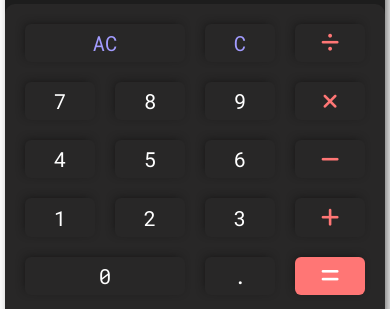
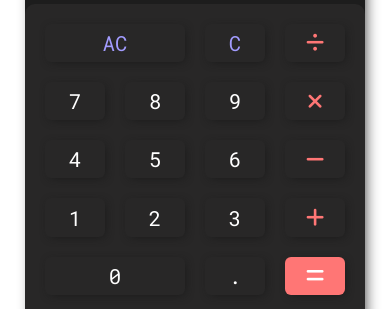
Before and after one commit to devxsameer/odin-calculator, a plain HTML site: page index.html in a window 390 px wide. Shown: the part 337-646 px from the top of the page. Drawn offline with Linux system fonts and the light colour scheme.

Commit message:
fix: :bug: Adjust Size For Responsiveness

```diff
--- a/style.css
+++ b/style.css
@@ -29,7 +29,7 @@
   justify-content: center;
 }
 .calculator {
-  width: 380px;
+  width: 340px;
   height: 500px;
   background-color: var(--primary-color);
   border-radius: 12px;
@@ -94,14 +94,14 @@
   display: flex;
   align-items: center;
   justify-content: center;
-  box-shadow: -2px -2px 10px -3px #131212;
+  box-shadow: 2px 2px 10px -3px #171717;
   color: var(--text-color);
   font-size: 1.3rem;
   transition: 0.4s ease box-shadow;
   transition: 0.4s ease font-size;
 }
 .button:hover {
-  box-shadow: 2px 2px 10px -3px #131212;
+  box-shadow: -2px -2px 10px -3px #171717;
   font-size: 1.4rem;
 }
 .button i {
@@ -119,7 +119,7 @@
   color: var(--text-color);
 }
 .large-btn {
-  min-width: 160px;
+  min-width: 140px;
 }
 /* Footer */
 .footer {
```
